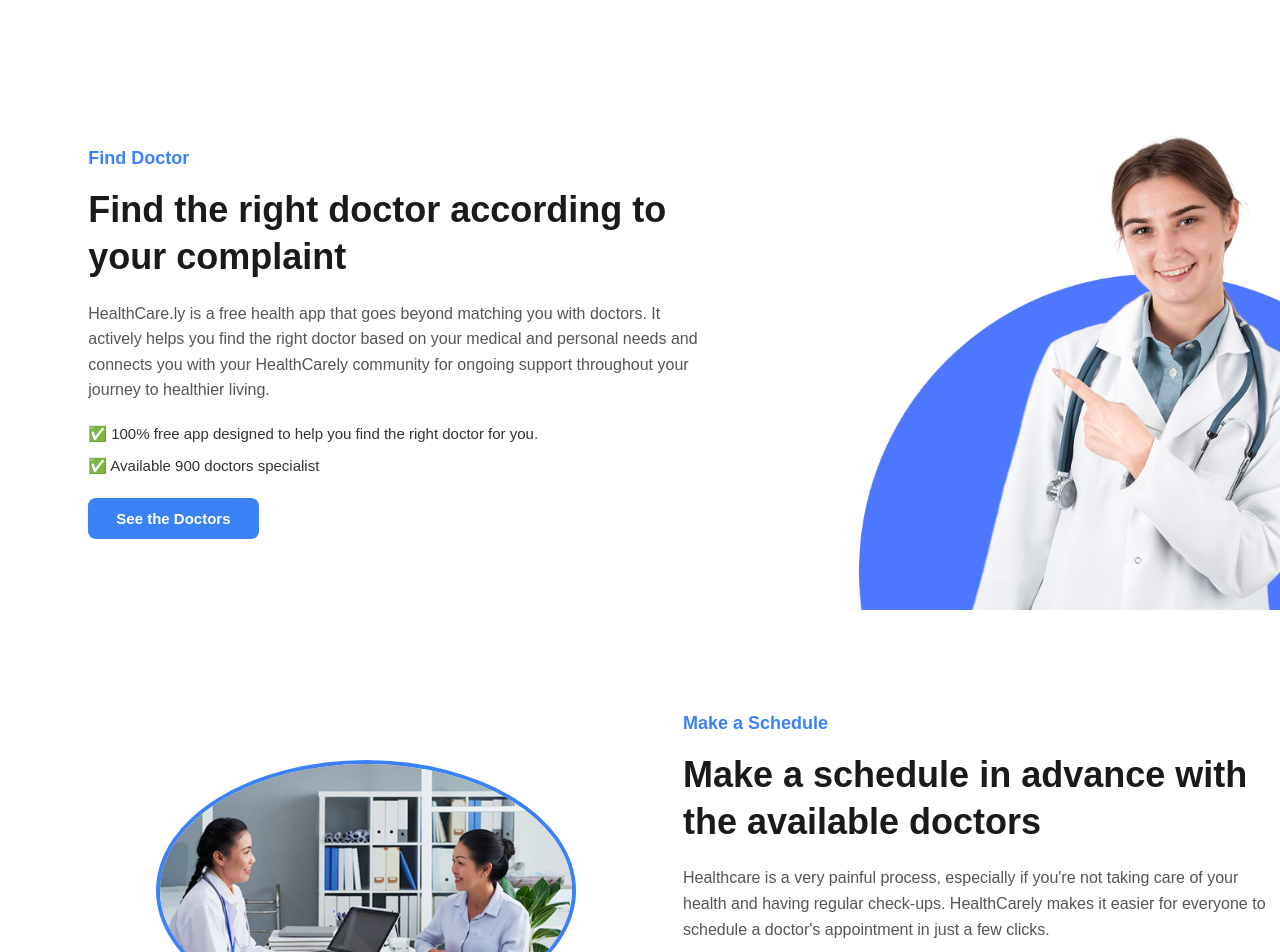
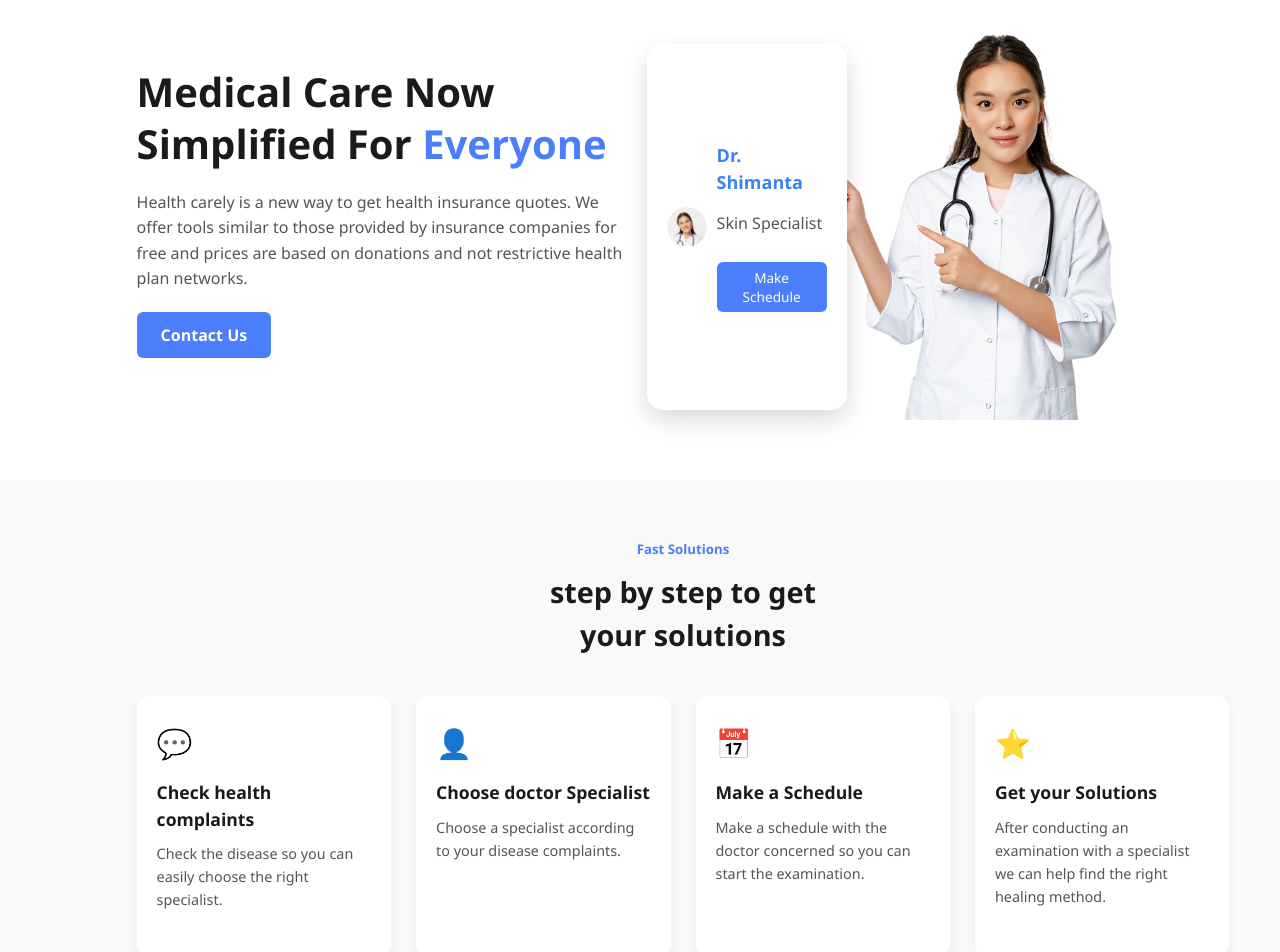
Before and after one commit to El-natty/HealthyCarely, a React (Vite) app: page / in a window 1280 px wide. Shown: the part 180-1132 px from the top of the page. Built offline with nearby package versions, Linux system fonts and the light colour scheme.

Commit message:
my changes

```diff
--- a/src/components/Home.css
+++ b/src/components/Home.css
@@ -0,0 +1,154 @@
+/* Global resets */
+* {
+    margin: 0;
+    padding: 0;
+    box-sizing: border-box;
+    font-family: "Segoe UI", sans-serif;
+  }
+
+  .landing-container {
+    width: 100%;
+    color: #1a1a1a;
+  }
+
+  /* Hero Section */
+  .hero-section {
+    display: flex;
+    justify-content: space-between;
+    align-items: center;
+    padding: 60px 10%;
+    background: #fff;
+  }
+
+  .hero-text {
+    flex: 1;
+    max-width: 500px;
+  }
+
+  .hero-text h1 {
+    font-size: 2.5rem;
+    font-weight: 700;
+    line-height: 1.3;
+  }
+
+  .highlight {
+    color: #4a7efc;
+  }
+
+  .hero-text p {
+    margin: 20px 0;
+    font-size: 1rem;
+    color: #555;
+  }
+
+  .contact-btn {
+    padding: 12px 24px;
+    background: #4a7efc;
+    color: #fff;
+    border: none;
+    border-radius: 6px;
+    cursor: pointer;
+    font-weight: 600;
+  }
+  .contact-btn:hover{
+    background-color: greenyellow;
+  }
+
+  .hero-image {
+    position: relative;
+    flex: 1;
+    display: flex;
+    justify-content: center;
+  }
+
+  .doctor-img {
+    width: 520px;
+    border-radius: 12px;
+    z-index: 1;
+  }
+
+  .doctor-card {
+    position: absolute;
+    bottom: 10px;
+    left: 10px;
+    background: #fff;
+    padding: 15px 20px;
+    border-radius: 12px;
+    box-shadow: 0 4px 12px rgba(0, 0, 0, 0.1);
+    display: flex;
+    gap: 10px;
+    align-items: center;
+  }
+
+  .doctor-avatar {
+    width: 40px;
+    height: 40px;
+    border-radius: 50%;
+  }
+
+  .schedule-btn {
+    margin-top: 5px;
+    background: #4a7efc;
+    border: none;
+    padding: 6px 12px;
+    border-radius: 6px;
+    color: #fff;
+    cursor: pointer;
+    font-size: 0.85rem;
+  }
+  .schedule-btn:hover{
+    background-color: greenyellow;
+  }
+
+  /* Steps Section */
+  .steps-section {
+    text-align: center;
+    padding: 60px 10%;
+    background: #f9f9f9;
+  }
+
+  .subtitle {
+    color: #4a7efc;
+    font-weight: 600;
+    margin-bottom: 10px;
+  }
+
+  .steps-section h2 {
+    font-size: 1.8rem;
+    font-weight: 700;
+    margin-bottom: 40px;
+  }
+
+  .steps-grid {
+    display: grid;
+    grid-template-columns: repeat(auto-fit, minmax(220px, 1fr));
+    gap: 25px;
+  }
+
+  .step-card {
+    background: #fff;
+    padding: 25px 20px;
+    border-radius: 12px;
+    box-shadow: 0 4px 12px rgba(0, 0, 0, 0.05);
+    text-align: left;
+  }
+  .step-card:hover{
+    background-color: #4a7efc;
+  }
+
+  .step-icon {
+    font-size: 1.8rem;
+    display: block;
+    margin-bottom: 15px;
+  }
+
+  .step-card h3 {
+    font-size: 1.1rem;
+    margin-bottom: 10px;
+    font-weight: 600;
+  }
+
+  .step-card p {
+    font-size: 0.9rem;
+    color: #555;
+  }
--- a/src/components/Home.jsx
+++ b/src/components/Home.jsx
@@ -1,9 +1,93 @@
 import React from 'react'
+import './home.css'
+import img1 from '../assets/female doctor_fococlipping_removed 1 (1).png'
+import img2 from '../assets/Ellipse 1.png'
+import img3 from '../assets/Group 1.png'
 
 const Home = () => {
   return (
-    <div></div>
-  )
-}
+    <div className="landing-container">
+    {/* Top Section */}
+    <section className="hero-section">
+      <div className="hero-text">
+        <h1>
+          Medical Care Now <br /> Simplified For{" "}
+          <span className="highlight">Everyone</span>
+        </h1>
+        <p>
+          Health carely is a new way to get health insurance quotes. We offer
+          tools similar to those provided by insurance companies for free and
+          prices are based on donations and not restrictive health plan
+          networks.
+        </p>
+        <button className="contact-btn">Contact Us</button>
+      </div>
+
+      <div className="hero-image">
+        <img
+          src={img1}
+          alt="Doctor"
+          className="doctor-img"
+        />
+        <div className="doctor-card">
+          <img
+            src={img3}
+            alt="Dr Shimanta"
+            className="doctor-avatar"
+          />
+          <div>
+            <h4>Dr. Shimanta</h4>
+            <p>Skin Specialist</p>
+            <button className="schedule-btn">Make Schedule</button>
+          </div>
+        </div>
+      </div>
+    </section>
+
+    {/* Steps Section */}
+    <section className="steps-section">
+      <h5 className="subtitle">Fast Solutions</h5>
+      <h2>
+        step by step to get <br /> your solutions
+      </h2>
+
+      <div className="steps-grid">
+        <div className="step-card">
+          <span className="step-icon">💬</span>
+          <h3>Check health complaints</h3>
+          <p>
+            Check the disease so you can easily choose the right specialist.
+          </p>
+        </div>
+        <div className="step-card">
+          <span className="step-icon">👤</span>
+          <h3>Choose doctor Specialist</h3>
+          <p>
+            Choose a specialist according to your disease complaints.
+          </p>
+        </div>
+        <div className="step-card">
+          <span className="step-icon">📅</span>
+          <h3>Make a Schedule</h3>
+          <p>
+            Make a schedule with the doctor concerned so you can start the
+            examination.
+          </p>
+        </div>
+        <div className="step-card">
+          <span className="step-icon">⭐</span>
+          <h3>Get your Solutions</h3>
+          <p>
+            After conducting an examination with a specialist we can help find
+            the right healing method.
+          </p>
+        </div>
+      </div>
+    </section>
+  </div>
+);
+};
+
+
 
 export default Home
--- a/src/components/doctors.css
+++ b/src/components/doctors.css
@@ -76,6 +76,7 @@
 
 .btn1:hover, .btn2:hover {
   background: #2563eb;
+  background-color: greenyellow;
 }
 
 .image1 {
```
Lines whose indentation alone changed are shown as unchanged.
